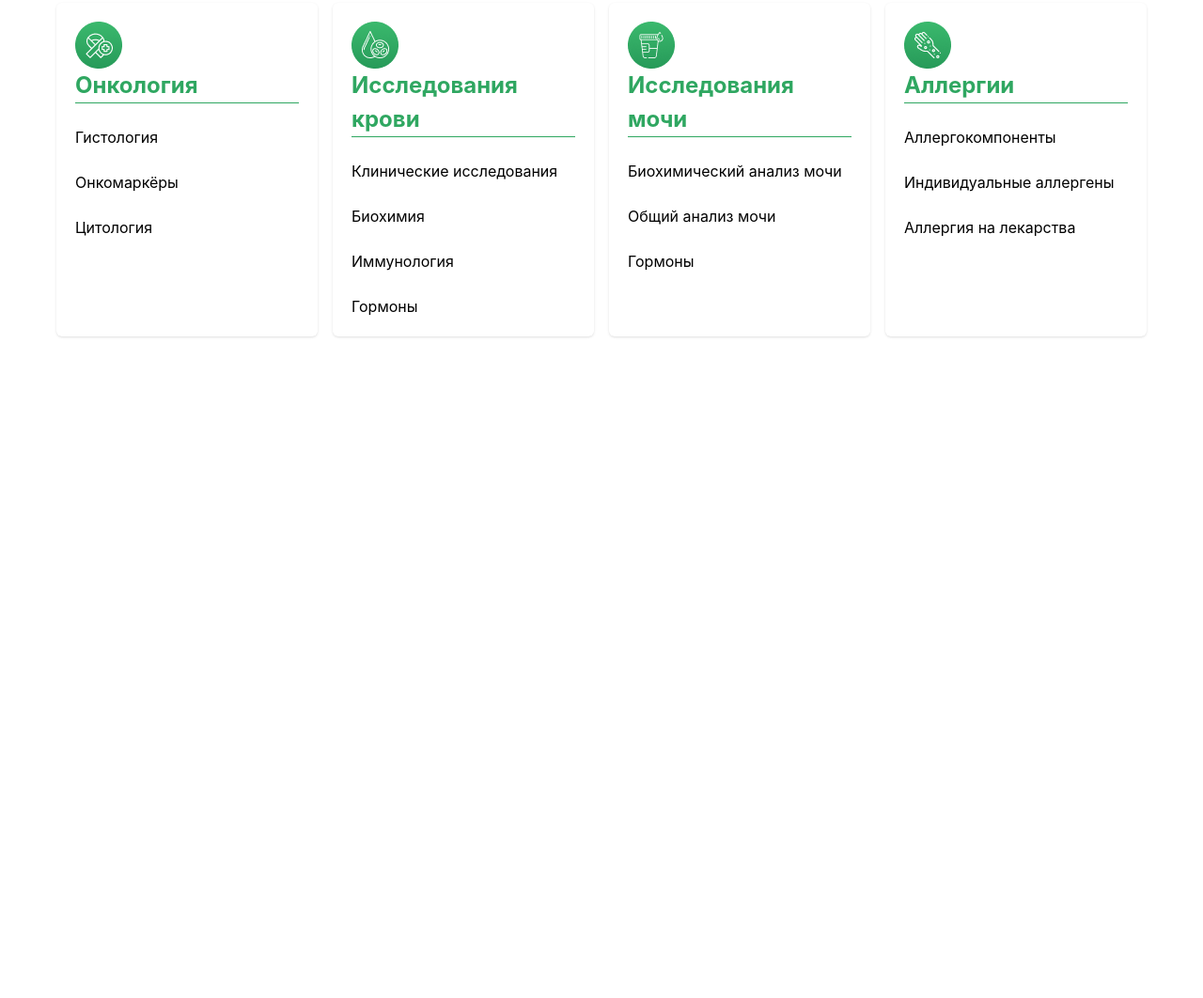
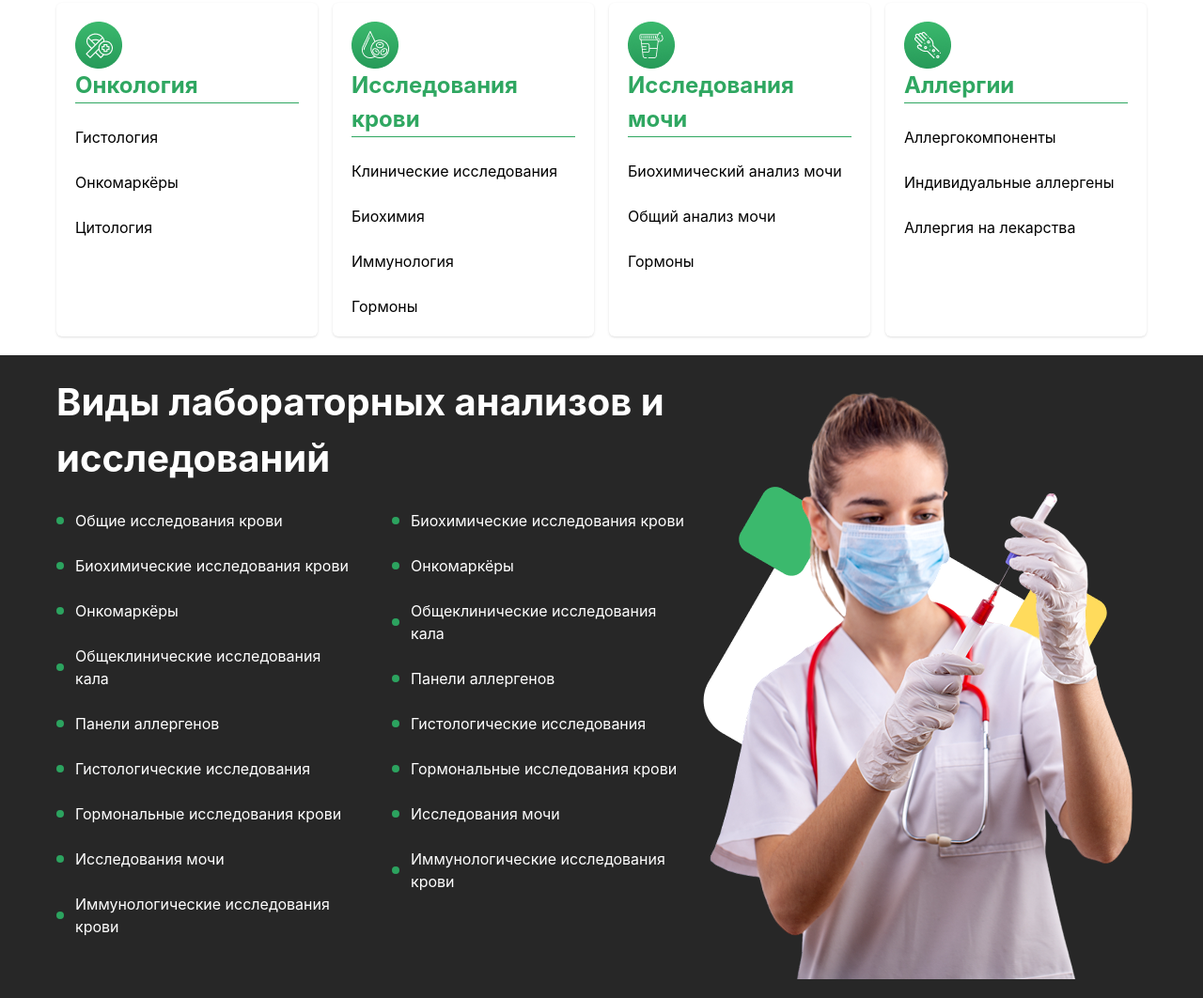
Before and after one commit to Abubakr-63/Main-Exam, a website: page index.html in a window 1280 px wide. Shown: the part 1370-2432 px from the top of the page at 94% size. Before the commit the page ends 1748 px from the top, so only its background shows below. Drawn offline with nearby package versions, Linux system fonts and the light colour scheme; files that its build step writes are made by us from their sources.

Commit message:
Feat: new page

```diff
--- a/index.html
+++ b/index.html
@@ -117,6 +117,88 @@
             </div>
             </div>
         </section>
+        <section class="bg-[#272727]">
+        <div class="flex max-w-[1200px] m-auto p-5 items-start text-white">
+        <aside>
+            <h1 class="text-[40px] font-bold">Виды лабораторных анализов и исследований</h1><br>
+            <div class="flex gap-10 md:flex-row flex-col">
+            <div>
+            <div class="flex items-center gap-3">
+                <div class="bg-[#2CA35F] p-1 rounded-full"></div>
+                <p>Общие исследования крови</p>
+            </div><br>
+             <div class="flex items-center gap-3">
+                <div class="bg-[#2CA35F] p-1 rounded-full"></div>
+                <p>Биохимические исследования крови</p>
+            </div><br>
+             <div class="flex items-center gap-3">
+                <div class="bg-[#2CA35F] p-1 rounded-full"></div>
+                <p>Онкомаркёры</p>
+            </div><br>
+             <div class="flex items-center gap-3">
+                <div class="bg-[#2CA35F] p-1 rounded-full"></div>
+                <p>Общеклинические исследования кала</p>
+            </div><br>
+             <div class="flex items-center gap-3">
+                <div class="bg-[#2CA35F] p-1 rounded-full"></div>
+                <p>Панели аллергенов</p>
+            </div><br>
+             <div class="flex items-center gap-3">
+                <div class="bg-[#2CA35F] p-1 rounded-full"></div>
+                <p>Гистологические исследования</p>
+            </div><br>
+             <div class="flex items-center gap-3">
+                <div class="bg-[#2CA35F] p-1 rounded-full"></div>
+                <p>Гормональные исследования крови</p>
+            </div><br>
+             <div class="flex items-center gap-3">
+                <div class="bg-[#2CA35F] p-1 rounded-full"></div>
+                <p>Исследования мочи</p>
+            </div><br>
+             <div class="flex items-center gap-3">
+                <div class="bg-[#2CA35F] p-1 rounded-full"></div>
+                <p>Иммунологические исследования крови</p>
+            </div><br>
+            </div>
+            <div>
+             <div class="flex items-center gap-3">
+                <div class="bg-[#2CA35F] p-1 rounded-full"></div>
+                <p>Биохимические исследования крови</p>
+            </div><br>
+             <div class="flex items-center gap-3">
+                <div class="bg-[#2CA35F] p-1 rounded-full"></div>
+                <p>Онкомаркёры</p>
+            </div><br>
+             <div class="flex items-center gap-3">
+                <div class="bg-[#2CA35F] p-1 rounded-full"></div>
+                <p>Общеклинические исследования кала</p>
+            </div><br>
+             <div class="flex items-center gap-3">
+                <div class="bg-[#2CA35F] p-1 rounded-full"></div>
+                <p>Панели аллергенов</p>
+            </div><br>
+             <div class="flex items-center gap-3">
+                <div class="bg-[#2CA35F] p-1 rounded-full"></div>
+                <p>Гистологические исследования</p>
+            </div><br>
+             <div class="flex items-center gap-3">
+                <div class="bg-[#2CA35F] p-1 rounded-full"></div>
+                <p>Гормональные исследования крови</p>
+            </div><br>
+             <div class="flex items-center gap-3">
+                <div class="bg-[#2CA35F] p-1 rounded-full"></div>
+                <p>Исследования мочи</p>
+            </div><br>
+             <div class="flex items-center gap-3">
+                <div class="bg-[#2CA35F] p-1 rounded-full"></div>
+                <p>Иммунологические исследования крови</p>
+            </div><br>
+            </div>
+            </div>
+        </aside>
+        <img class="md:block hidden" src="./src/images/Group 1895.png" alt="">
+        </div>
+        </section>
     </main>
 </body>
 </html>
```
Also changed, not shown: src/images/Group 1895.png (added).
